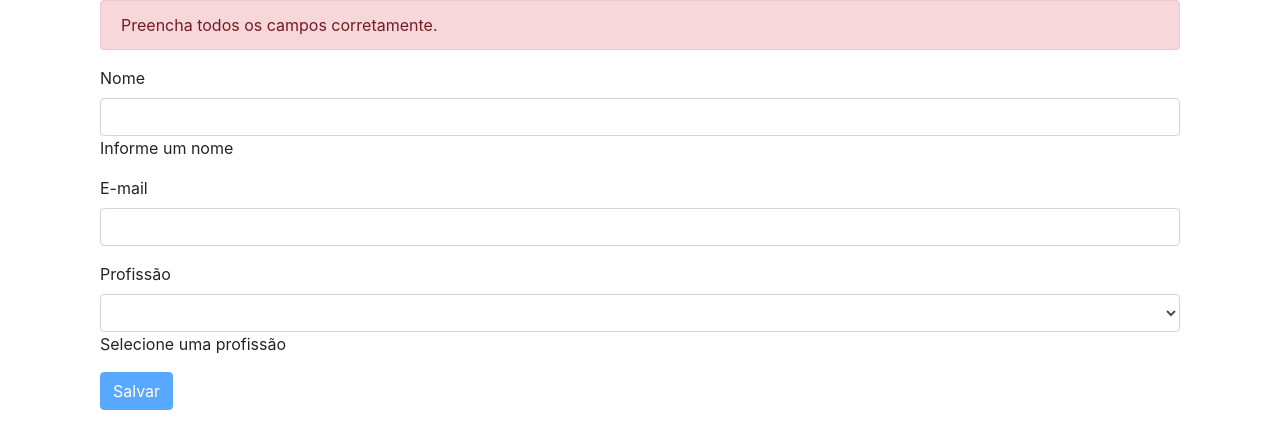
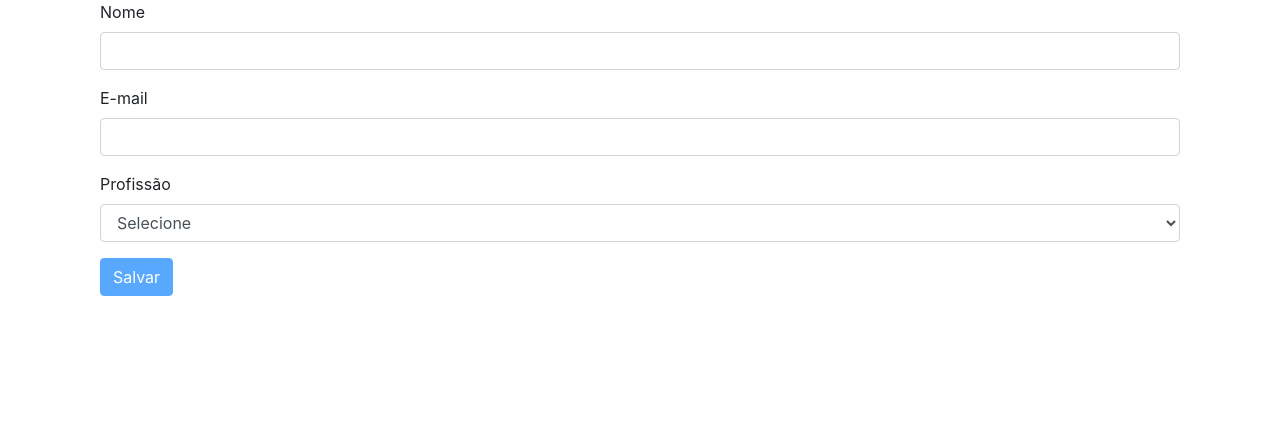
Before and after one commit to diegotesch/estudos-algar, an Angular app: page / in a window 1280 px wide. Shown: the top 448 px of the page. Built offline with nearby package versions, Linux system fonts and the light colour scheme.

Commit message:
Limpando os campos apos enviar o formulario

```diff
--- a/src/app/formulario-estudo/formulario-estudo.component.html
+++ b/src/app/formulario-estudo/formulario-estudo.component.html
@@ -1,6 +1,6 @@
 <div class="container">
 
-  <div *ngIf="userForm.invalid" class="alert alert-danger">
+  <div *ngIf="userForm.invalid && userForm.dirty" class="alert alert-danger">
     Preencha todos os campos corretamente.
   </div>
 
@@ -9,15 +9,16 @@
       <label class="form-control-label">Nome</label>
       <input name="nome" type="text" class="form-control" [(ngModel)]="cliente.nome" required minlength="10" #nome="ngModel" >
 
-      <div *ngIf="nome.hasError('required')">Informe um nome </div>
-      <div *ngIf="nome.hasError('minlength')">Nome deve conter "X" caracteres </div>
+
+      <div *ngIf="nome.hasError('required') && nome.dirty">Informe um nome </div>
+      <div *ngIf="nome.hasError('minlength') && nome.dirty">Nome deve conter "X" caracteres </div>
     </div>
 
     <div class="form-group">
       <label class="form-control-label">E-mail</label>
-      <input name="email" type="text" class="form-control" [(ngModel)]="cliente.email" email #email="ngModel">
+      <input name="email" type="text" class="form-control" [(ngModel)]="cliente.email" email required #email="ngModel">
 
-      <div *ngIf="email.hasError('email')">Informe um email válido </div>
+      <div *ngIf="email.hasError('email') && email.dirty">Informe um email válido </div>
     </div>
 
     <div class="form-group">
@@ -26,7 +27,7 @@
         <option value="">Selecione</option>
         <option *ngFor="let profissao of profissoes" [value]="profissao">{{ profissao }}</option>
       </select>
-      <div *ngIf="profissao.hasError('required')">Selecione uma profissão </div>
+      <div *ngIf="profissao.hasError('required') && profissao.touched">Selecione uma profissão </div>
     </div>
 
     <button type="submit" class="btn btn-primary" [disabled]="!userForm.valid">Salvar</button>
--- a/src/app/formulario-estudo/formulario-estudo.component.ts
+++ b/src/app/formulario-estudo/formulario-estudo.component.ts
@@ -25,6 +25,8 @@ export class FormularioEstudoComponent {
 
     console.log(form.value);
     console.log(this.cliente);
+
+    form.reset({ profissao: '' });
   }
 
 }
@@ -33,6 +35,6 @@ class Cliente {
 
   nome: string;
   email: string;
-  profissao: string;
+  profissao: string = '';
 
 }
```
